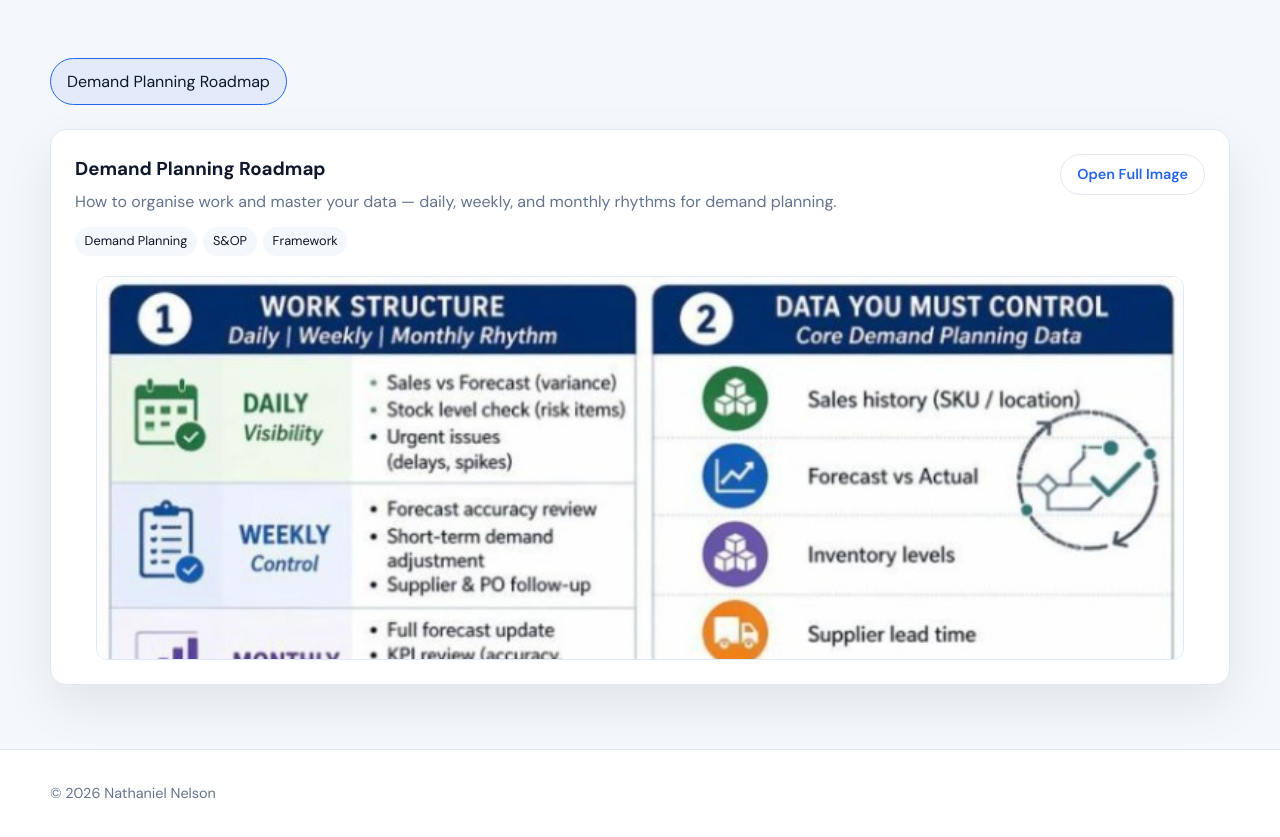
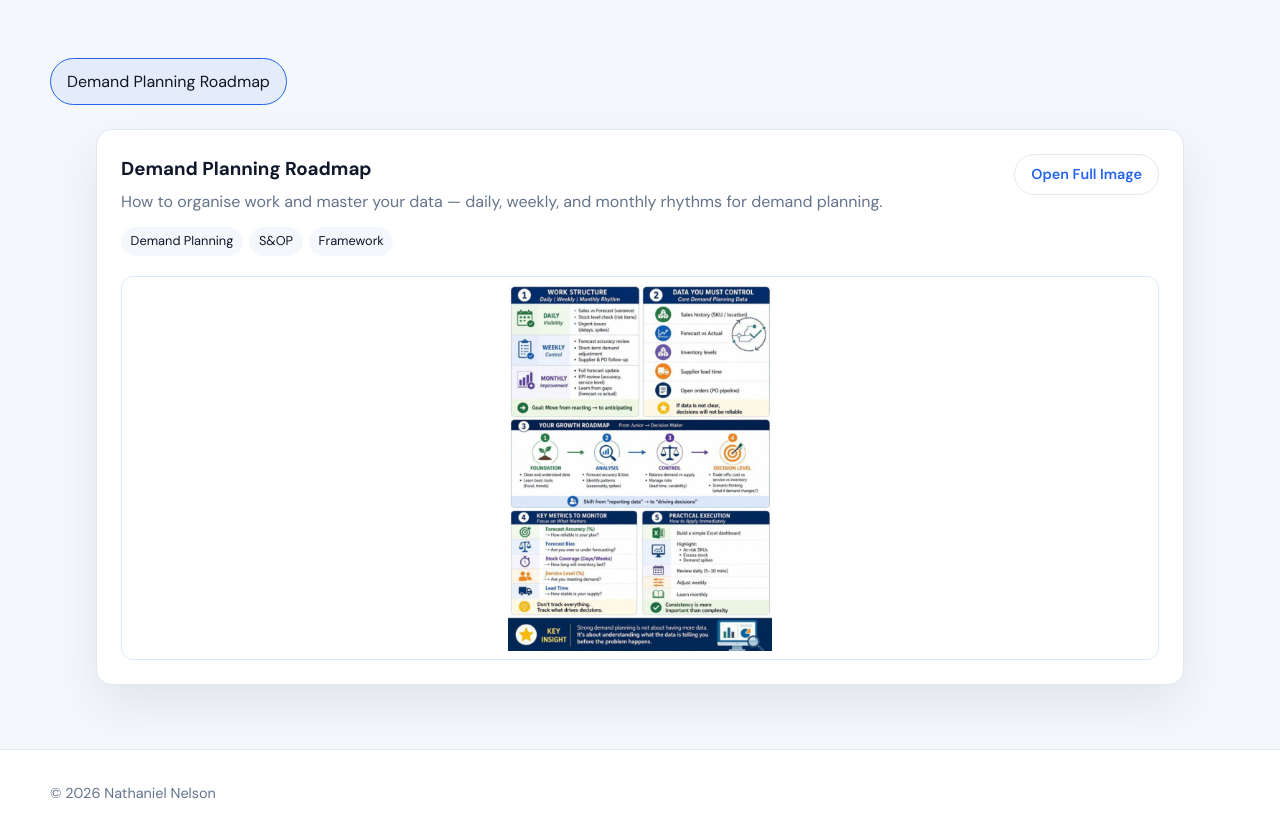
Before and after one commit to CaptianBoredASF/Website, a React (Vite) app: page /toolbox in a window 1280 px wide. Shown: the part 380-1217 px from the top of the page. Built offline with nearby package versions, Linux system fonts and the light colour scheme.

Commit message:
Expand toolbox card to 1in margins with 4in contained image

```diff
--- a/src/index.css
+++ b/src/index.css
@@ -919,26 +919,32 @@
 }
 
 .toolbox-detail {
+  width: calc(100vw - 2in);
+  max-width: calc(100vw - 2in);
+  margin-left: calc(50% - 50vw + 1in);
   text-align: left;
 }
 
 .toolbox-image-wrap {
-  width: calc(100vw - 2in);
-  max-width: calc(100vw - 2in);
-  margin-left: calc(50% - 50vw + 1in);
+  display: flex;
+  align-items: center;
+  justify-content: center;
+  width: 100%;
   height: 4in;
-  padding: 0;
+  padding: 0.5rem;
   border-radius: calc(var(--radius) - 4px);
-  overflow-x: hidden;
-  overflow-y: auto;
+  overflow: hidden;
   background: #ffffff;
   border: 1px solid #dbeafe;
 }
 
 .toolbox-image {
   display: block;
-  width: 100%;
+  max-width: 100%;
+  max-height: 100%;
+  width: auto;
   height: auto;
+  object-fit: contain;
 }
 
 .site-footer {
@@ -1001,7 +1007,7 @@
 }
 
 @media (max-width: 640px) {
-  .toolbox-image-wrap {
+  .toolbox-detail {
     width: calc(100vw - 2rem);
     max-width: calc(100vw - 2rem);
     margin-left: calc(50% - 50vw + 1rem);
```
